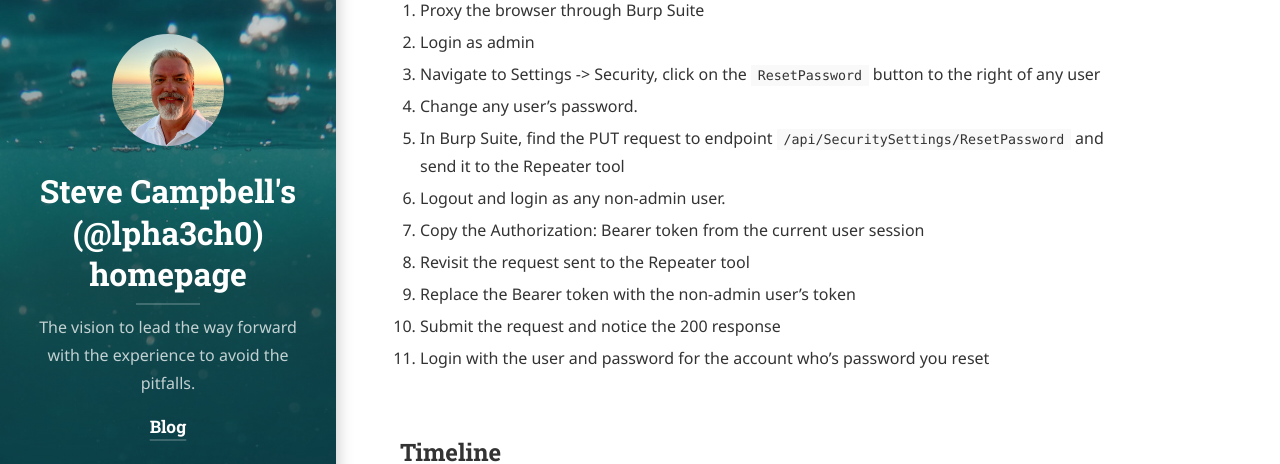
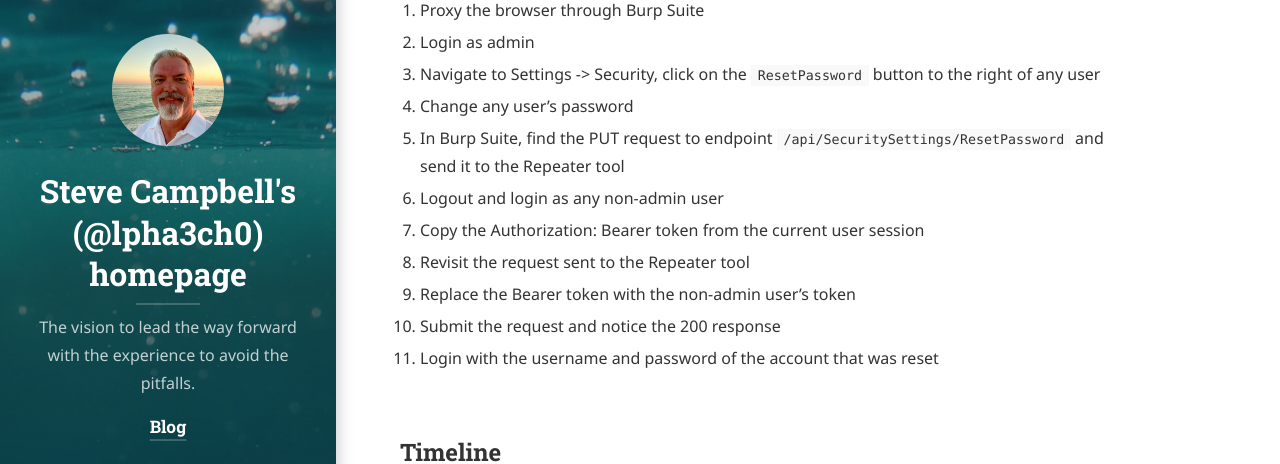
Before and after one commit to aecyberpro/aecyberpro.github.io, a Jekyll site: the page built from general/_posts/2025-4-30-Account-Takeover-BOLA-Hospital-Management-System-EMR.md, in a window 1280 px wide and 900 px high, scrolled down 740 px. Shown: the part 165-629 px from the top of the window. Built offline with Jekyll 4.4.1, drawn with Linux system fonts in a browser that asks for light colours; cached includes are drawn as plain includes; nearby versions of some CDN libraries; some web fonts are replaced; library files that are not in the unit come from our copies.

```diff
--- a/general/_posts/2025-4-30-Account-Takeover-BOLA-Hospital-Management-System-EMR.md
+++ b/general/_posts/2025-4-30-Account-Takeover-BOLA-Hospital-Management-System-EMR.md
@@ -17,14 +17,14 @@ Secure code review by the researcher discovered that the ResetPassword route inh
 1. Proxy the browser through Burp Suite
 2. Login as admin
 2. Navigate to Settings -> Security, click on the `ResetPassword` button to the right of any user
-3. Change any user's password.
+3. Change any user's password
 4. In Burp Suite, find the PUT request to endpoint `/api/SecuritySettings/ResetPassword` and send it to the Repeater tool
-5. Logout and login as any non-admin user.
+5. Logout and login as any non-admin user
 6. Copy the Authorization: Bearer token from the current user session
 7. Revisit the request sent to the Repeater tool
 8. Replace the Bearer token with the non-admin user's token
 9. Submit the request and notice the 200 response
-10. Login with the user and password for the account who's password you reset
+10. Login with the username and password of the account that was reset
 
 ## Timeline
 
```
